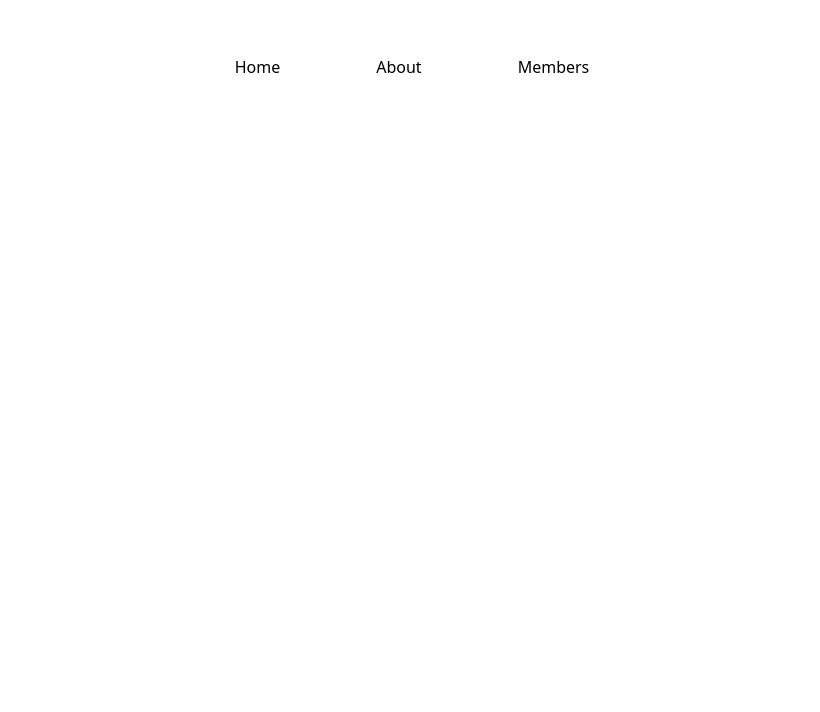
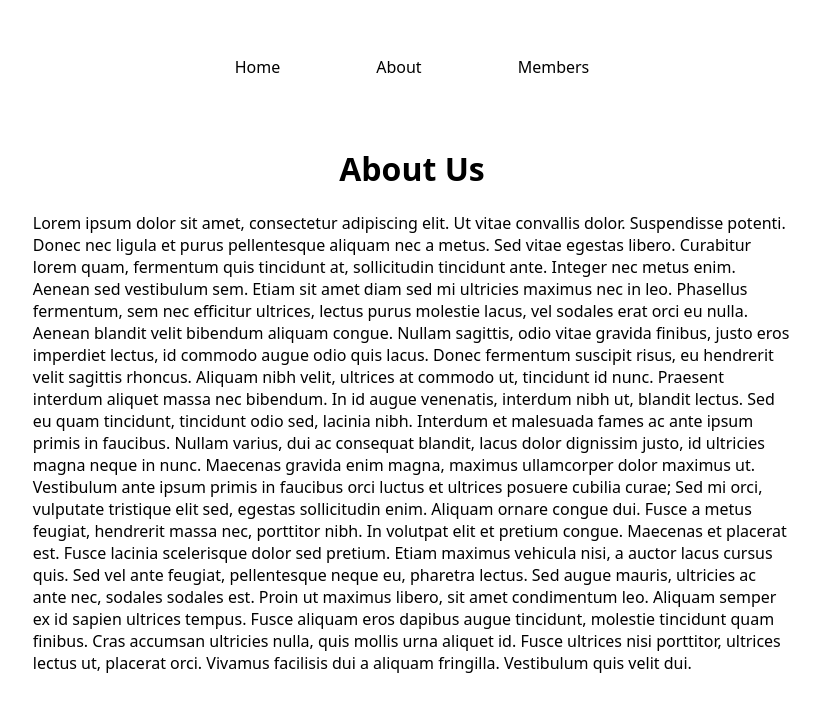
Before and after one commit to AlexVCS/Vue-10, a Vue app: page /#/about in a window 1280 px wide. Shown: the top 712 px of the page, without its empty margins (228-1048 px from the left). Built offline with nearby package versions, Linux system fonts and the light colour scheme.

Commit message:
adding router-view tag back into app.vue and added lorem ipsum to the about page

```diff
--- a/src/App.vue
+++ b/src/App.vue
@@ -5,6 +5,7 @@
         <router-link class="link" to="/about">About</router-link>
         <router-link class="link" to="/members">Members</router-link>
     </div>
+    <router-view />
   </div>
 </template>
 
--- a/src/views/About.vue
+++ b/src/views/About.vue
@@ -1,5 +1,24 @@
 <template>
   <div class="about">
-    <h1>This is an about page</h1>
+    <h1 class="header">About Us</h1>
+    <p class="aboutText">
+      Lorem ipsum dolor sit amet, consectetur adipiscing elit. Ut vitae convallis dolor. Suspendisse potenti. Donec nec ligula et purus pellentesque aliquam nec a metus. Sed vitae egestas libero. Curabitur lorem quam, fermentum quis tincidunt at, sollicitudin tincidunt ante. Integer nec metus enim. Aenean sed vestibulum sem. Etiam sit amet diam sed mi ultricies maximus nec in leo. Phasellus fermentum, sem nec efficitur ultrices, lectus purus molestie lacus, vel sodales erat orci eu nulla. Aenean blandit velit bibendum aliquam congue. Nullam sagittis, odio vitae gravida finibus, justo eros imperdiet lectus, id commodo augue odio quis lacus.
+
+
+      Donec fermentum suscipit risus, eu hendrerit velit sagittis rhoncus. Aliquam nibh velit, ultrices at commodo ut, tincidunt id nunc. Praesent interdum aliquet massa nec bibendum. In id augue venenatis, interdum nibh ut, blandit lectus. Sed eu quam tincidunt, tincidunt odio sed, lacinia nibh. Interdum et malesuada fames ac ante ipsum primis in faucibus. Nullam varius, dui ac consequat blandit, lacus dolor dignissim justo, id ultricies magna neque in nunc. Maecenas gravida enim magna, maximus ullamcorper dolor maximus ut. Vestibulum ante ipsum primis in faucibus orci luctus et ultrices posuere cubilia curae; Sed mi orci, vulputate tristique elit sed, egestas sollicitudin enim. Aliquam ornare congue dui. Fusce a metus feugiat, hendrerit massa nec, porttitor nibh. In volutpat elit et pretium congue. Maecenas et placerat est.
+      <!-- <br /> -->
+      Fusce lacinia scelerisque dolor sed pretium. Etiam maximus vehicula nisi, a auctor lacus cursus quis. Sed vel ante feugiat, pellentesque neque eu, pharetra lectus. Sed augue mauris, ultricies ac ante nec, sodales sodales est. Proin ut maximus libero, sit amet condimentum leo. Aliquam semper ex id sapien ultrices tempus. Fusce aliquam eros dapibus augue tincidunt, molestie tincidunt quam finibus. Cras accumsan ultricies nulla, quis mollis urna aliquet id. Fusce ultrices nisi porttitor, ultrices lectus ut, placerat orci. Vivamus facilisis dui a aliquam fringilla. Vestibulum quis velit dui.
+    </p>
   </div>
 </template>
+
+<style scoped>
+.header {
+  text-align: center;
+}
+
+.aboutText {
+  width: 60%;
+  margin: 0 auto;
+}
+</style>
```
